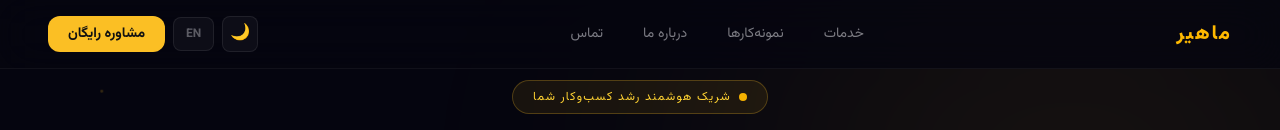
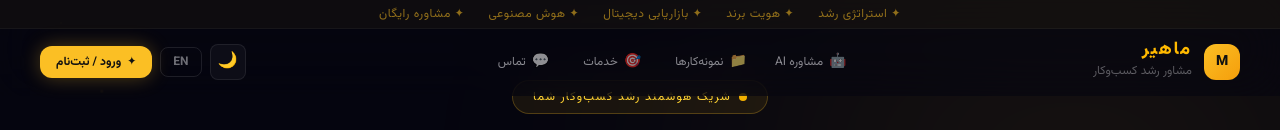
Before and after one commit to amirsamimaneh-svg/Mahir-Gostaran, a Next.js app: page / in a window 1280 px wide. Shown: the top 130 px of the page. Built offline with nearby package versions, Linux system fonts and the light colour scheme; no server answers.

Commit message:
feat: navbar جدید — micro-bar امکانات، آیکون‌ها، scroll-aware

```diff
--- a/src/app/page.tsx
+++ b/src/app/page.tsx
@@ -101,10 +101,28 @@ function ThemeToggle({ dark, setDark }: { dark: boolean; setDark: (v: boolean) =
 }
 
 // ── Navbar ────────────────────────────────────────────────
+const NAV_FEATURES = {
+  fa: [
+    { icon: "🤖", label: "مشاوره AI", href: "/consult" },
+    { icon: "📁", label: "نمونه‌کارها", href: "#portfolio" },
+    { icon: "🎯", label: "خدمات", href: "#services" },
+    { icon: "💬", label: "تماس", href: "#contact" },
+  ],
+  en: [
+    { icon: "🤖", label: "AI Consult", href: "/consult" },
+    { icon: "📁", label: "Portfolio", href: "#portfolio" },
+    { icon: "🎯", label: "Services", href: "#services" },
+    { icon: "💬", label: "Contact", href: "#contact" },
+  ],
+};
+
 function Navbar({ dark, setDark }: { dark: boolean; setDark: (v: boolean) => void }) {
   const { lang, toggle } = useLang();
   const tx = t[lang];
+  const isRtl = lang === "fa";
+  const features = NAV_FEATURES[lang];
   const [user, setUser] = useState<{ name: string; unread: number } | null>(null);
+  const [scrolled, setScrolled] = useState(false);
 
   useEffect(() => {
     fetch("/api/auth/me").then(r => r.json()).then(d => {
@@ -112,45 +130,101 @@ function Navbar({ dark, setDark }: { dark: boolean; setDark: (v: boolean) => voi
     }).catch(() => {});
   }, []);
 
+  useEffect(() => {
+    const fn = () => setScrolled(window.scrollY > 30);
+    window.addEventListener("scroll", fn);
+    return () => window.removeEventListener("scroll", fn);
+  }, []);
+
   return (
-    <nav className="fixed top-0 inset-x-0 z-50 anim-slide-down"
-      style={{ background: "var(--nav-bg)", backdropFilter: "blur(20px)", borderBottom: "1px solid var(--nav-border)" }}>
-      <div className="max-w-7xl mx-auto flex items-center justify-between px-6 md:px-12 py-4">
-        <span className="text-xl font-extrabold text-amber-400 tracking-widest">{tx.brand}</span>
-        <ul className="hidden md:flex gap-10 text-sm">
-          {tx.nav.map(item => (
+    <nav className="fixed top-0 inset-x-0 z-50 anim-slide-down transition-all duration-300"
+      style={{
+        background: scrolled ? "var(--nav-bg)" : "rgba(5,5,15,0.6)",
+        backdropFilter: "blur(24px)",
+        borderBottom: scrolled ? "1px solid var(--nav-border)" : "1px solid transparent",
+        boxShadow: scrolled ? "0 4px 30px rgba(0,0,0,0.3)" : "none",
+      }}>
+
+      {/* top micro-bar */}
+      <div className="hidden md:flex items-center justify-center gap-6 py-1.5 text-xs"
+        style={{ borderBottom: "1px solid rgba(255,255,255,0.04)", background: "rgba(251,191,36,0.04)" }}>
+        {(isRtl
+          ? ["✦ استراتژی رشد", "✦ هویت برند", "✦ بازاریابی دیجیتال", "✦ هوش مصنوعی", "✦ مشاوره رایگان"]
+          : ["✦ Growth Strategy", "✦ Brand Identity", "✦ Digital Marketing", "✦ AI Solutions", "✦ Free Consultation"]
+        ).map(s => (
+          <span key={s} style={{ color: "rgba(251,191,36,0.55)", letterSpacing: "0.05em" }}>{s}</span>
+        ))}
+      </div>
+
+      {/* main bar */}
+      <div className="max-w-7xl mx-auto flex items-center justify-between px-5 md:px-10 py-3" dir={isRtl ? "rtl" : "ltr"}>
+
+        {/* Logo */}
+        <div className="flex items-center gap-3">
+          <div className="w-9 h-9 rounded-xl flex items-center justify-center font-extrabold text-sm"
+            style={{ background: "linear-gradient(135deg,#fbbf24,#f59e0b)", color: "#111" }}>
+            M
+          </div>
+          <div>
+            <span className="text-lg font-extrabold text-amber-400 tracking-widest leading-none block">{tx.brand}</span>
+            <span className="text-xs leading-none" style={{ color: "rgba(240,240,245,0.35)" }}>
+              {isRtl ? "مشاور رشد کسب‌وکار" : "Business Growth Partner"}
+            </span>
+          </div>
+        </div>
+
+        {/* Feature nav pills */}
+        <ul className="hidden md:flex items-center gap-1">
+          {features.map(item => (
             <li key={item.label}>
-              <a href={item.href} onClick={e => { e.preventDefault(); go(item.href); }}
-                className="c-fg2 hover:text-amber-400 transition-colors relative group">
-                {item.label}
-                <span className="absolute -bottom-0.5 left-0 w-0 h-px bg-amber-400 group-hover:w-full transition-all duration-300" />
-              </a>
+              {item.href.startsWith("#") ? (
+                <a href={item.href}
+                  onClick={e => { e.preventDefault(); go(item.href); }}
+                  className="flex items-center gap-1.5 px-3 py-2 rounded-xl text-xs font-medium transition-all hover:text-amber-400 group"
+                  style={{ color: "rgba(240,240,245,0.55)" }}>
+                  <span className="text-sm">{item.icon}</span>
+                  {item.label}
+                  <span className="block h-px w-0 group-hover:w-full transition-all duration-300 mt-0.5" style={{ background: "#fbbf24" }} />
+                </a>
+              ) : (
+                <Link href={item.href}
+                  className="flex items-center gap-1.5 px-3 py-2 rounded-xl text-xs font-medium transition-all hover:text-amber-400"
+                  style={{ color: "rgba(240,240,245,0.55)" }}>
+                  <span className="text-sm">{item.icon}</span>
+                  {item.label}
+                </Link>
+              )}
             </li>
           ))}
         </ul>
+
+        {/* Right actions */}
         <div className="flex items-center gap-2">
           <ThemeToggle dark={dark} setDark={setDark} />
           <button onClick={toggle}
-            className="text-xs font-bold px-3 py-2 rounded-lg bg-card c-fg3 hover:text-amber-400 transition-all">
+            className="text-xs font-bold px-3 py-1.5 rounded-lg transition-all hover:text-amber-400"
+            style={{ border: "1px solid rgba(255,255,255,0.1)", color: "rgba(240,240,245,0.45)" }}>
             {tx.langBtn}
           </button>
+
           {user ? (
             <Link href="/profile"
-              className="relative flex items-center gap-2 text-sm font-bold px-4 py-2 rounded-xl transition-all hover:scale-105"
+              className="relative flex items-center gap-2 text-xs font-bold px-3 py-2 rounded-xl transition-all hover:scale-105"
               style={{ background: "rgba(251,191,36,0.1)", border: "1px solid rgba(251,191,36,0.3)", color: "#fbbf24" }}>
               <span className="w-6 h-6 rounded-full flex items-center justify-center text-xs font-extrabold"
                 style={{ background: "rgba(251,191,36,0.25)" }}>{user.name.charAt(0)}</span>
-              {user.name}
+              <span className="hidden sm:block">{user.name}</span>
               {user.unread > 0 && (
-                <span className="absolute -top-1 -left-1 w-4 h-4 rounded-full flex items-center justify-center text-xs font-bold"
+                <span className="absolute -top-1 -right-1 w-4 h-4 rounded-full flex items-center justify-center text-xs font-bold"
                   style={{ background: "#ef4444", color: "#fff" }}>{user.unread}</span>
               )}
             </Link>
           ) : (
             <Link href="/login"
-              className="text-sm font-bold px-5 py-2 rounded-xl transition-all hover:scale-105"
-              style={{ background: "#fbbf24", color: "#111" }}>
-              {tx.consultBtn}
+              className="flex items-center gap-1.5 text-xs font-bold px-4 py-2 rounded-xl transition-all hover:scale-105"
+              style={{ background: "#fbbf24", color: "#111", boxShadow: "0 0 20px rgba(251,191,36,0.3)" }}>
+              <span>✦</span>
+              {isRtl ? "ورود / ثبت‌نام" : "Login / Sign up"}
             </Link>
           )}
         </div>
```
